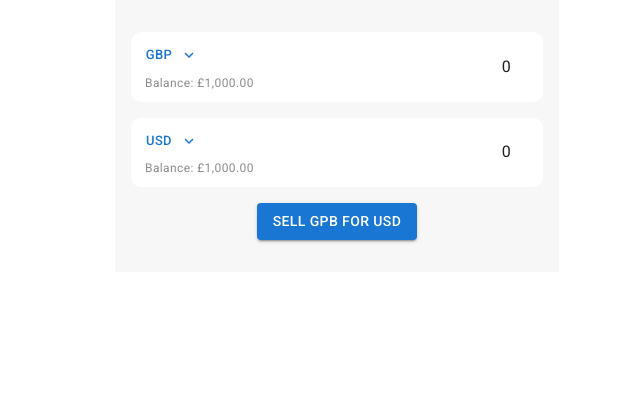
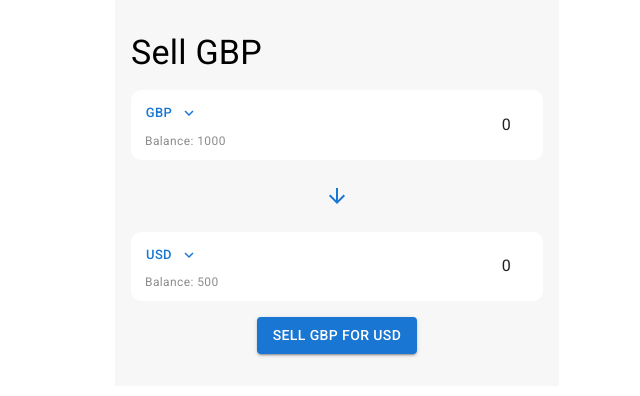
Before and after one commit to DibPuelma/revolut-home-task, a React (Create React App) app: page / in a window 1280 px wide. Shown: the top 396 px of the page, without its empty margins (303-943 px from the left). Built offline with nearby package versions, Linux system fonts and the light colour scheme.

Commit message:
More Eslint. Switch buy sell currency

```diff
--- a/src/App.tsx
+++ b/src/App.tsx
@@ -1,27 +1,81 @@
-import React from 'react';
+import React, { useState } from 'react';
 import './App.css';
-import { Button, Container, Grid } from '@mui/material';
+import {
+  Button, Container, Grid, IconButton, Typography,
+} from '@mui/material';
+import { ArrowDownward, ArrowUpward } from '@mui/icons-material';
 import CurrencyCard from './components/cards/CurrencyCard';
+import CurrencyType from './types/currency';
+import { capitalizeFirstLetter } from './helpers/strings';
+
+type TransactionType = 'sell' | 'buy';
 
 function App() {
+  const [topCurrency] = useState<CurrencyType>({
+    symbol: 'GBP',
+    balance: 1000,
+    name: 'Pound sterling',
+  });
+  const [bottomCurrency] = useState<CurrencyType>({
+    symbol: 'USD',
+    balance: 500,
+    name: 'United States Dollar',
+  });
+  const [transactionType, setTransactionType] = useState<TransactionType>('sell');
+
+  const switchCurrencies = () => {
+    setTransactionType(transactionType === 'sell' ? 'buy' : 'sell');
+  };
+
+  const capitalizedTransactionType = capitalizeFirstLetter(transactionType);
+
   return (
-    <Container maxWidth="xs" style={{
+    <Container
+      maxWidth="xs"
+      style={{
         backgroundColor: 'rgb(247,247,247)',
         padding: '2em 1em',
-      }}>
+      }}
+    >
       <Grid container spacing={2}>
         <Grid item xs={12}>
-            <CurrencyCard currentCurrency="GBP" />
+          <Typography variant="h4">
+            {`${capitalizedTransactionType} ${topCurrency.symbol}`}
+          </Typography>
         </Grid>
         <Grid item xs={12}>
-            <CurrencyCard currentCurrency="USD" />
+          <CurrencyCard currentCurrency={topCurrency} />
         </Grid>
-          <Grid item xs={12} style={{
+        <Grid
+          item
+          xs={12}
+          style={{
             display: 'flex',
             justifyContent: 'center',
-          }}>
+          }}
+        >
+          <IconButton
+            color="primary"
+            aria-label="switch currencies"
+            component="span"
+            onClick={switchCurrencies}
+          >
+            {transactionType === 'sell' ? <ArrowDownward /> : <ArrowUpward />}
+          </IconButton>
+        </Grid>
+        <Grid item xs={12}>
+          <CurrencyCard currentCurrency={bottomCurrency} />
+        </Grid>
+        <Grid
+          item
+          xs={12}
+          style={{
+            display: 'flex',
+            justifyContent: 'center',
+          }}
+        >
           <Button variant="contained">
-              Sell GPB for USD
+            {`${capitalizedTransactionType} ${topCurrency.symbol} for ${bottomCurrency.symbol}`}
           </Button>
         </Grid>
       </Grid>
--- a/src/components/cards/CurrencyCard.tsx
+++ b/src/components/cards/CurrencyCard.tsx
@@ -3,9 +3,10 @@ import {
   Grid, Paper, TextField, Typography,
 } from '@mui/material';
 import CurrencySelect from '../utils/CurrencySelect';
+import currencyType from '../../types/currency';
 
 type Props = {
-  currentCurrency: string;
+  currentCurrency: currencyType;
 };
 
 const CurrencyCard = ({ currentCurrency }: Props) => {
@@ -31,17 +32,17 @@ const CurrencyCard = ({ currentCurrency }: Props) => {
         <Grid item xs={8}>
           <Grid container>
             <Grid item xs={12}>
-              <CurrencySelect currentCurrency={currentCurrency} />
+              <CurrencySelect currentCurrency={currentCurrency.symbol} />
             </Grid>
             <Grid item xs={12}>
               <Typography
                 variant="caption"
                 style={{
-                  paddingLeft: "0.5em",
-                  color: "rgb(140, 140, 140)",
+                  paddingLeft: '0.5em',
+                  color: 'rgb(140, 140, 140)',
                 }}
               >
-                Balance: £1,000.00
+                {`Balance: ${currentCurrency.balance}`}
               </Typography>
             </Grid>
           </Grid>
@@ -50,8 +51,8 @@ const CurrencyCard = ({ currentCurrency }: Props) => {
           item
           xs={4}
           style={{
-            display: "flex",
-            alignItems: "center",
+            display: 'flex',
+            alignItems: 'center',
           }}
         >
           <TextField
@@ -60,11 +61,12 @@ const CurrencyCard = ({ currentCurrency }: Props) => {
             onChange={handleValueChange}
             inputProps={{
               style: {
-                textAlign: "right",
+                textAlign: 'right',
               },
             }}
+            // eslint-disable-next-line react/jsx-no-duplicate-props
             InputProps={{
-              type: "number",
+              type: 'number',
               disableUnderline: true,
             }}
           />
--- a/src/components/utils/CurrencySelect.tsx
+++ b/src/components/utils/CurrencySelect.tsx
@@ -6,12 +6,10 @@ type Props = {
   currentCurrency: string,
 };
 
-const CurrencySelect = ({ currentCurrency }: Props) => {
-  return (
-    <Button size="small" variant="text" endIcon={<KeyboardArrowDown />}>
-      {currentCurrency}
-    </Button>
-  );
-};
+const CurrencySelect = ({ currentCurrency }: Props) => (
+  <Button size="small" variant="text" endIcon={<KeyboardArrowDown />}>
+    {currentCurrency}
+  </Button>
+);
 
 export default CurrencySelect;
--- /dev/null
+++ b/src/helpers/strings.ts
@@ -0,0 +1,4 @@
+// eslint-disable-next-line import/prefer-default-export
+export const capitalizeFirstLetter = (string: string) => (
+  string.charAt(0).toUpperCase() + string.slice(1)
+);
--- a/src/index.tsx
+++ b/src/index.tsx
@@ -8,7 +8,7 @@ ReactDOM.render(
   <React.StrictMode>
     <App />
   </React.StrictMode>,
-  document.getElementById('root')
+  document.getElementById('root'),
 );
 
 // If you want to start measuring performance in your app, pass a function
--- a/src/reportWebVitals.ts
+++ b/src/reportWebVitals.ts
@@ -2,7 +2,9 @@ import { ReportHandler } from 'web-vitals';
 
 const reportWebVitals = (onPerfEntry?: ReportHandler) => {
   if (onPerfEntry && onPerfEntry instanceof Function) {
-    import('web-vitals').then(({ getCLS, getFID, getFCP, getLCP, getTTFB }) => {
+    import('web-vitals').then(({
+      getCLS, getFID, getFCP, getLCP, getTTFB,
+    }) => {
       getCLS(onPerfEntry);
       getFID(onPerfEntry);
       getFCP(onPerfEntry);
--- /dev/null
+++ b/src/types/currency.ts
@@ -0,0 +1,7 @@
+type Currency = {
+  symbol: 'GBP' | 'USD' | 'EUR',
+  balance: number,
+  name: string,
+};
+
+export default Currency;
```
Also changed, not shown: .eslintrc.json. Lines whose indentation alone changed are shown as unchanged.
